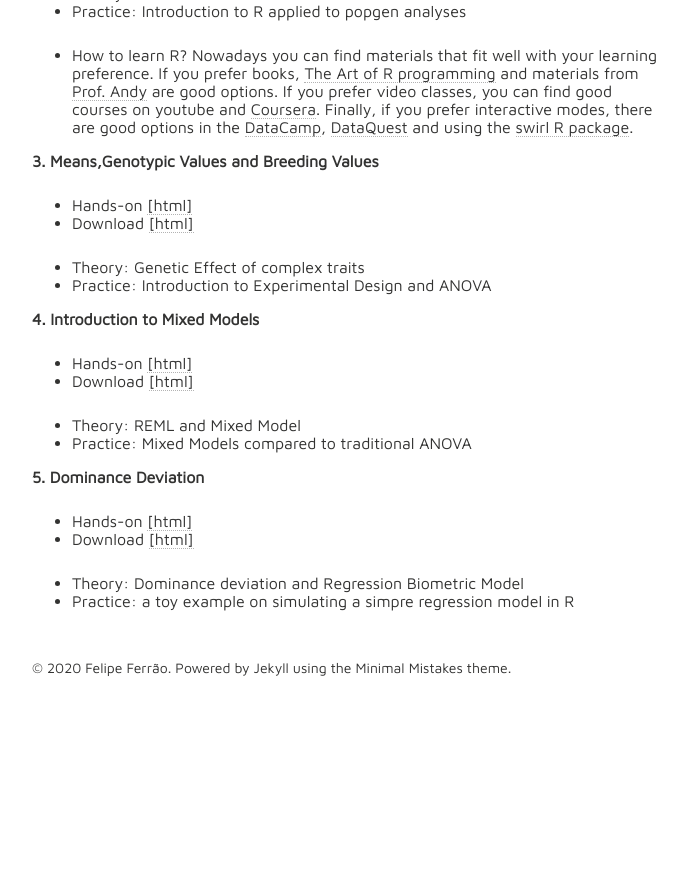
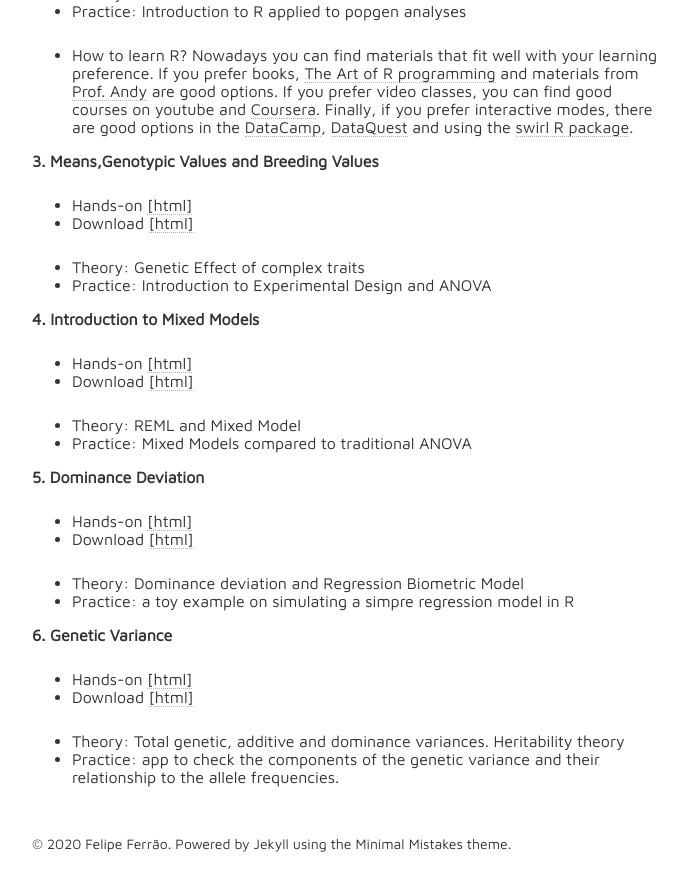
Before and after one commit to lfelipe-ferrao/lfelipe-ferrao.github.io, a Jekyll site: the page built from class/quantGenetic/index.md, in a window 1280 px wide and 900 px high, scrolled down 1760 px. Shown: the top 891 px of the window, without its empty margins (288-975 px from the left). Built offline with Jekyll 4.4.1, drawn with Linux system fonts in a browser that asks for light colours; nearby versions of some CDN libraries; our own code applies the rules of GitHub Pages for plain Markdown files; before the commit the page ends 2484 px from its top, so only the background shows below that.

Commit message:
Update index.md

```diff
--- a/class/quantGenetic/index.md
+++ b/class/quantGenetic/index.md
@@ -94,3 +94,11 @@ traditional textbook, The R Book, is widely available and comprehensive.
 
 - Theory: Dominance deviation and Regression Biometric Model
 - Practice: a toy example on simulating a simpre regression model in R
+
+**6. Genetic Variance**
+
+- Hands-on [[html]](https://htmlpreview.github.io/?https://github.com/lfelipe-ferrao/lfelipe-ferrao.github.io/blob/master/class/quantGenetic/week6.html)
+- Download [[html]](https://minhaskamal.github.io/DownGit/#/home?url=https://github.com/lfelipe-ferrao/lfelipe-ferrao.github.io/blob/master/class/quantGenetic/week6.html)
+
+- Theory: Total genetic, additive and dominance variances. Heritability theory
+- Practice: app to check the components of the genetic variance and their relationship to the allele frequencies.
```
